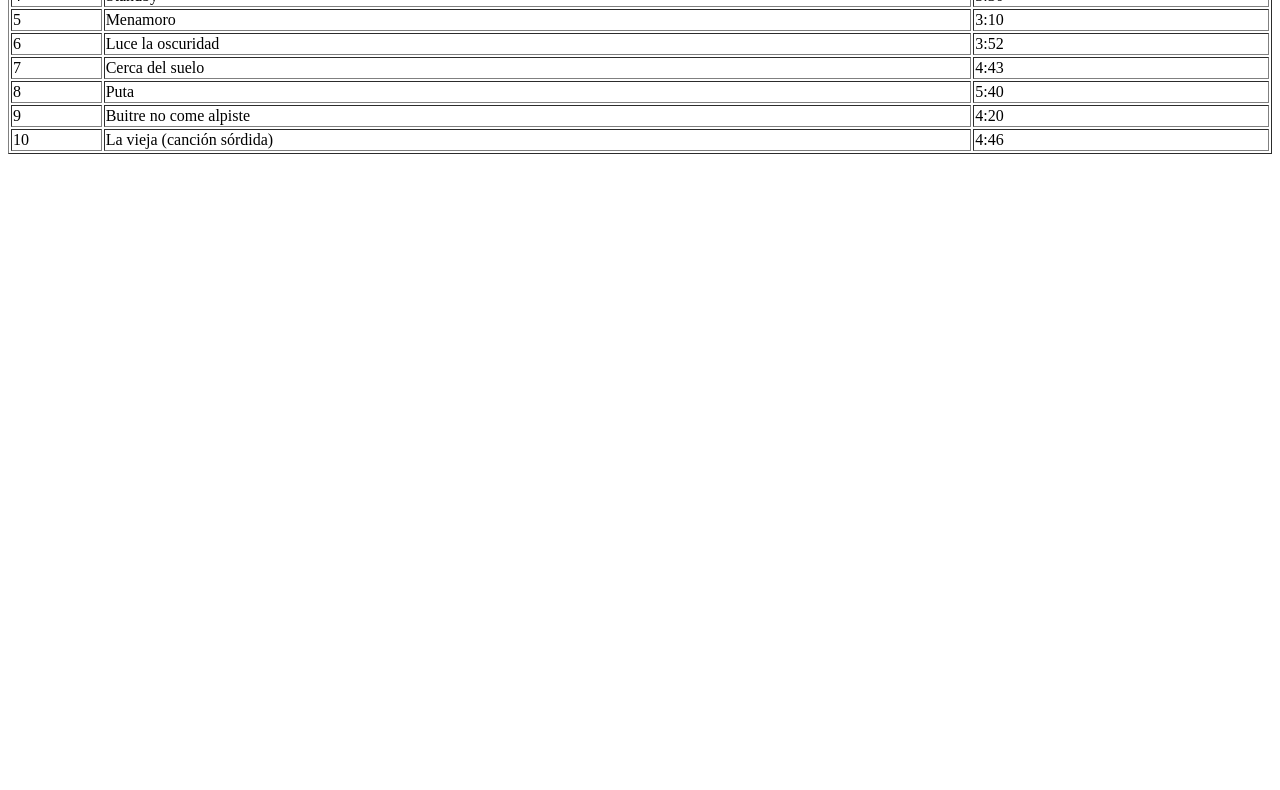
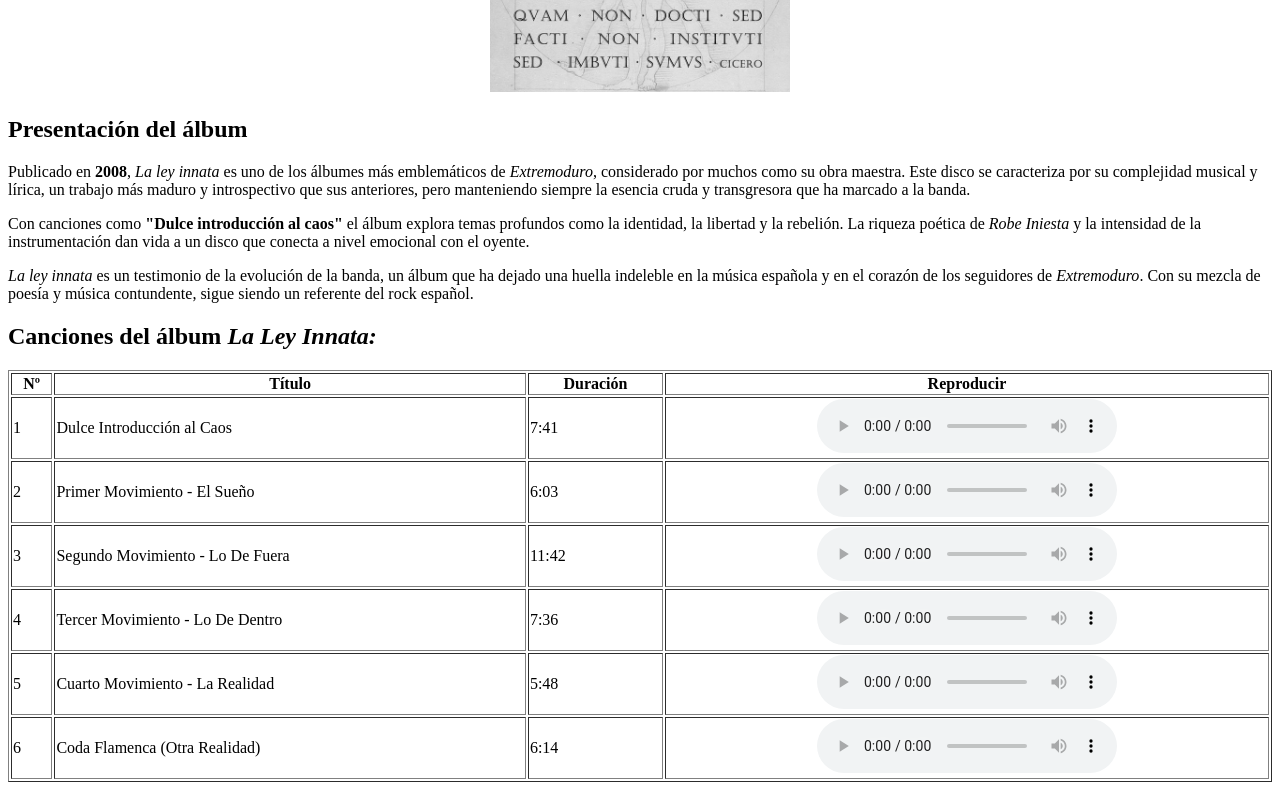
Before and after one commit to pmirofortes/MiroPau_ASIX1_0373_AE3_MySpoti, a plain HTML site: page albums/ley_innata/ley_innata.html in a window 1280 px wide. Shown: the part 288-1078 px from the top of the page. Before the commit the page ends 800 px from the top, so only its background shows below. Drawn offline with Linux system fonts and the light colour scheme.

Commit message:
ley innata terminado

```diff
--- a/albums/ley_innata/ley_innata.html
+++ b/albums/ley_innata/ley_innata.html
@@ -1,79 +1,107 @@
 <!DOCTYPE html>
-<html lang="en">
+<html lang="es">
 <head>
     <meta charset="UTF-8">
     <meta name="viewport" content="width=device-width, initial-scale=1.0">
-    <title>La ley innata</title>
+    <title>Álbum La Ley Innata - Extremoduro</title>
 </head>
 <body>
-    <h1>La ley innata</h1>
+    <h1>Álbum: <em>La Ley Innata</em> - Extremoduro</h1>
+    <div style="text-align: center;">
+        <img src="../../images/ley_innata.jpg" alt="Portada de La Ley Innata" width="300">
+    </div>
 
-    <h2>Presentación del album</h2>
-    <p></p>
+    <h2>Presentación del álbum</h2>
 
-    <h2>Canciones del album <strong>La ley innata</strong></h2>
-    <table width="100%" border="1"
+    <p>
+        Publicado en <strong>2008</strong>, <em>La ley innata</em> es uno de los álbumes más emblemáticos de <em>Extremoduro</em>,
+        considerado por muchos como su obra maestra. Este disco se caracteriza por su complejidad musical y lírica, un trabajo más maduro
+        y introspectivo que sus anteriores, pero manteniendo siempre la esencia cruda y transgresora que ha marcado a la banda.
+    </p>
+    <p>
+        Con canciones como <strong>"Dulce introducción al caos"</strong> el álbum explora temas profundos como la identidad, la libertad y la rebelión. La riqueza poética de <em>Robe Iniesta</em> y la
+        intensidad de la instrumentación dan vida a un disco que conecta a nivel emocional con el oyente.
+    </p>
+    <p>
+        <em>La ley innata</em> es un testimonio de la evolución de la banda, un álbum que ha dejado una huella indeleble en la música
+        española y en el corazón de los seguidores de <em>Extremoduro</em>. Con su mezcla de poesía y música contundente, sigue siendo
+        un referente del rock español.
+    </p>
+
+    <h2>Canciones del álbum <em>La Ley Innata:</em></h2>
+    <table width="100%" border="1">
+        <thead>
             <tr>
                 <th>Nº</th>
                 <th>Título</th>
                 <th>Duración</th>
+                <th>Reproducir</th>
             </tr>
+        </thead>
+        <tbody>
             <tr>
                 <td>1</td>
-        <td>A fuego</td>
-        <td>5:27</td>
+                <td>Dulce Introducción al Caos</td>
+                <td>7:41</td>
+                <td align="center">
+                    <audio controls>
+                        <source src="./canciones/01 - Dulce Introducción Al Caos.mp3" type="audio/mpeg">
+                    </audio>
+                </td>
             </tr>
             <tr>
                 <td>2</td>
-        <td>La vereda de la puerta de atrás</td>
-        <td>4:04</td>
+                <td>Primer Movimiento - El Sueño</td>
+                <td>6:03</td>
+                <td align="center">
+                    <audio controls>
+                        <source src="./canciones/02 - Primer Movimiento - El Sueño.mp3" type="audio/mpeg">
+                    </audio>
+                </td>
             </tr>
             <tr>
                 <td>3</td>
-        <td>Hoy te la meto hasta las orejas</td>
-        <td>3:44</td>
+                <td>Segundo Movimiento - Lo De Fuera</td>
+                <td>11:42</td>
+                <td align="center">
+                    <audio controls>
+                        <source src="./canciones/03 - Segundo Movimiento - Lo De Fuera.mp3" type="audio/mpeg">
+                    </audio>
+                </td>
             </tr>
             <tr>
                 <td>4</td>
-        <td>Standby</td>
-        <td>3:30</td>
+                <td>Tercer Movimiento - Lo De Dentro</td>
+                <td>7:36</td>
+                <td align="center">
+                    <audio controls>
+                        <source src="./canciones/04 - Tercer Movimiento - Lo De Dentro.mp3" type="audio/mpeg">
+                    </audio>
+                </td>
             </tr>
             <tr>
                 <td>5</td>
-        <td>Menamoro</td>
-        <td>3:10</td>
+                <td>Cuarto Movimiento - La Realidad</td>
+                <td>5:48</td>
+                <td align="center">
+                    <audio controls>
+                        <source src="./canciones/05 - Cuarto Movimiento - La Realidad.mp3" type="audio/mpeg">
+                    </audio>
+                </td>
             </tr>
             <tr>
                 <td>6</td>
-        <td>Luce la oscuridad</td>
-        <td>3:52</td>
-    </tr>
-    <tr>
-        <td>7</td>
-        <td>Cerca del suelo</td>
-        <td>4:43</td>
-    </tr>
-    <tr>
-        <td>8</td>
-        <td>Puta</td>
-        <td>5:40</td>
-    </tr>
-    <tr>
-        <td>9</td>
-        <td>Buitre no come alpiste</td>
-        <td>4:20</td>
-    </tr>
-    <tr>
-        <td>10</td>
-        <td>La vieja (canción sórdida)</td>
-        <td>4:46</td>
+                <td>Coda Flamenca (Otra Realidad)</td>
+                <td>6:14</td>
+                <td align="center">
+                    <audio controls>
+                        <source src="./canciones/06 - Coda Flamenca (Otra Realidad).mp3" type="audio/mpeg">
+                    </audio>
+                </td>
             </tr>
 
-
-
-
-
-
+        </tbody>
+    </table>
 
 
 </body>
```
Also changed, not shown: 6 other files. Lines whose indentation alone changed are shown as unchanged.
